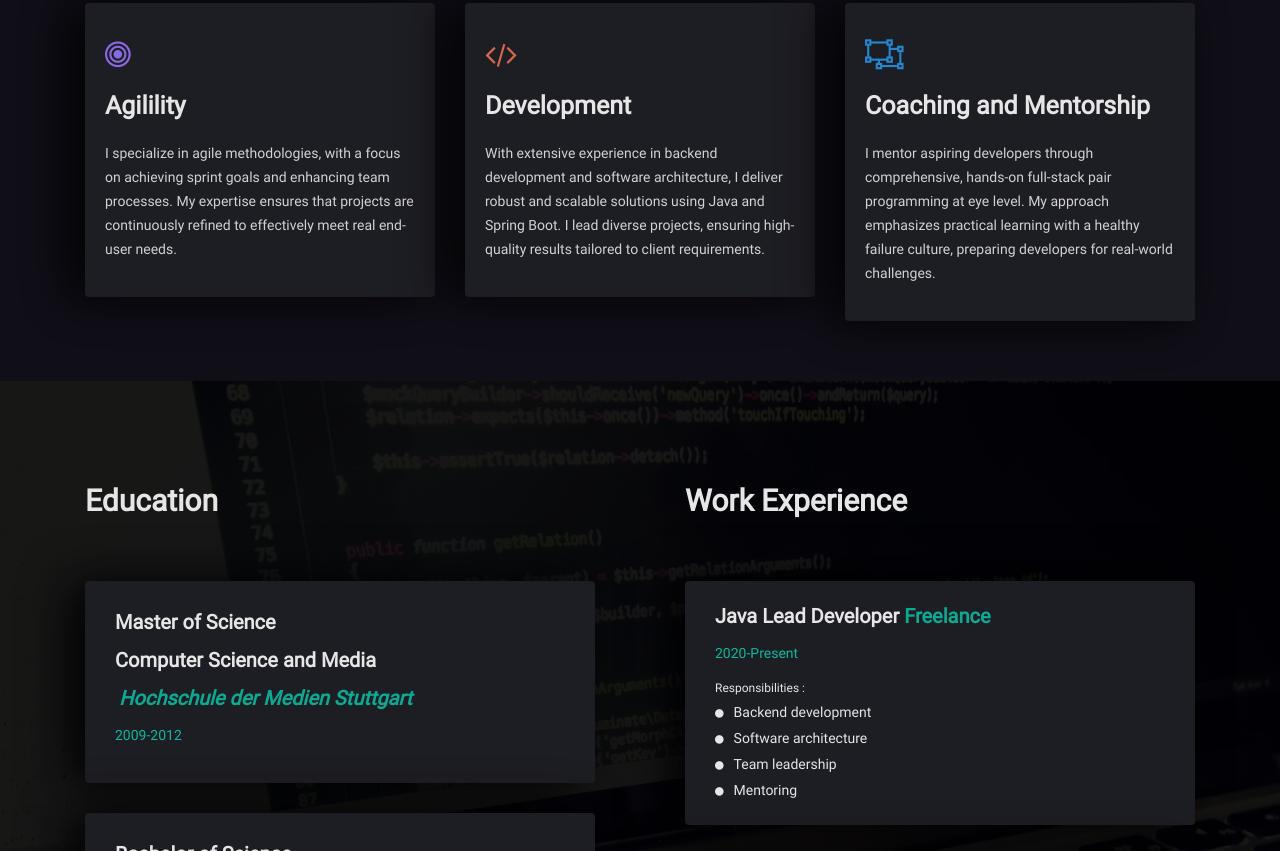
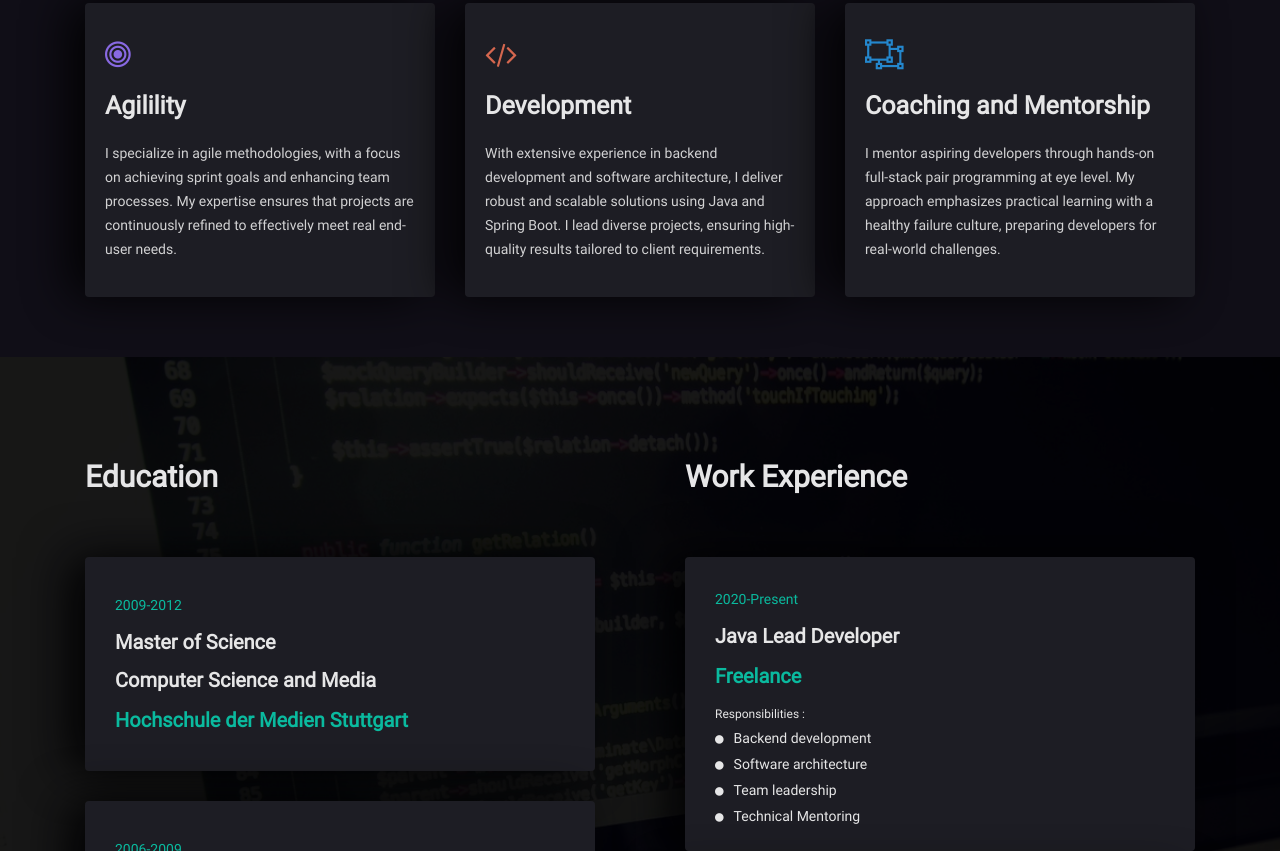
Before and after one commit to matthias-hiemer/profile-website-2024, a plain HTML site: page index.html in a window 1280 px wide. Shown: the part 1949-2800 px from the top of the page. Drawn offline with Linux system fonts and the light colour scheme; some packages are replaced by stand-ins of ours.

Commit message:
change work experience and self description details

```diff
--- a/index.html
+++ b/index.html
@@ -67,7 +67,7 @@
         <div class="container">
             <div class="row">
                 <nav class="navbar navbar-expand-lg mh-nav nav-btn">
-                    <a class="navbar-brand mr-auto mr-lg-0 ml-3 ml-lg-0 my-2 my-lg-0" href="#">
+                    <a class="navbar-brand mr-auto mr-lg-0 ml-3 ml-lg-0 my-2 my-lg-0" href="#mh-home">
                         <img src="assets/images/fedalon_logo.png" width="40" class="img-fluid" alt="logo">
                     </a>
 
@@ -259,8 +259,9 @@
                         <i class="fa fa-object-ungroup sky-color"></i>
                         <h3>Coaching and Mentorship</h3>
                         <p>
-                            I mentor aspiring developers through comprehensive, hands-on full-stack pair programming at eye level.
-                            My approach emphasizes practical learning with a healthy failure culture, preparing developers for real-world challenges.                        </p>
+                            I mentor aspiring developers through hands-on full-stack pair programming at eye level.
+                            My approach emphasizes practical learning with a healthy failure culture, preparing developers for real-world challenges.
+                        </p>
                     </div>
                 </div>
             </div>
@@ -283,18 +284,18 @@
                                 <!-- Education Institutes-->
                                 <div class="mh-education-item dark-bg wow fadeInUp" data-wow-duration="0.8s"
                                     data-wow-delay="0.3s">
+                                    <div class="mh-eduyear">2009-2012</div>
                                     <h4>Master of Science</h4>
                                     <h4>Computer Science and Media</h4>
-                                    <h4><a href="https://www.hdm-stuttgart.de">Hochschule der Medien Stuttgart</a></h4>
-                                    <div class="mh-eduyear">2009-2012</div>
+                                    <h4 class="mh-eduyear">Hochschule der Medien Stuttgart</h4>
                                 </div>
                                 <!-- Education Institutes-->
                                 <div class="mh-education-item dark-bg wow fadeInUp" data-wow-duration="0.8s"
                                     data-wow-delay="0.5s">
+                                    <div class="mh-eduyear">2006-2009</div>
                                     <h4>Bachelor of Science</h4>
                                     <h4>Computer Science and Media</h4>
-                                    <h4><a href="https://www.hdm-stuttgart.de">Hochschule der Medien Stuttgart</a></h4>
-                                    <div class="mh-eduyear">2006-2009</div>
+                                    <h4 class="mh-eduyear">Hochschule der Medien Stuttgart</h4>
                                 </div>
                             </div>
 
@@ -307,21 +308,24 @@
                                 <!-- Work Experience-->
                                 <div class="mh-work-item dark-bg wow fadeInUp" data-wow-duration="0.8s"
                                     data-wow-delay="0.4s">
-                                    <h4>Java Lead Developer <a href="">Freelance</a></h4>
                                     <div class="mh-eduyear">2020-Present</div>
+                                    <h4>Java Lead Developer </h4>
+                                    <h4 class="mh-eduyear">Freelance</h4>
                                     <span>Responsibilities :</span>
                                     <ul class="work-responsibility">
                                         <li><i class="fa fa-circle"></i>Backend development</li>
                                         <li><i class="fa fa-circle"></i>Software architecture</li>
                                         <li><i class="fa fa-circle"></i>Team leadership</li>
-                                        <li><i class="fa fa-circle"></i>Mentoring</li>
+                                        <li><i class="fa fa-circle"></i>Technical Mentoring</li>
                                     </ul>
                                 </div>
                                 <!-- Work Experience-->
                                 <div class="mh-work-item dark-bg wow fadeInUp" data-wow-duration="0.8s"
                                     data-wow-delay="0.6s">
-                                    <h4>Senior Software Architect <a href="">eXXcellent solutions</a></h4>
                                     <div class="mh-eduyear">2018-2020</div>
+                                    <h4>Senior Software Architect</h4>
+                                    <h4 class="mh-eduyear">eXXcellent solutions</h4>
+
                                     <span>Responsibilities :</span>
                                     <ul class="work-responsibility">
                                         <li><i class="fa fa-circle"></i>Software architecture</li>
@@ -332,8 +336,9 @@
                                 <!-- Work Experience-->
                                 <div class="mh-work-item dark-bg wow fadeInUp" data-wow-duration="0.8s"
                                     data-wow-delay="0.7s">
-                                    <h4>Java Software Developer <a href="">Gigatronik (Akkodis)</a></h4>
                                     <div class="mh-eduyear">2012-2017</div>
+                                    <h4>Java Software Developer</h4>
+                                    <h4 class="mh-eduyear">Akka | Akkodis</h4>
                                     <span>Responsibilities :</span>
                                     <ul class="work-responsibility">
                                         <li><i class="fa fa-circle"></i>Fullstack development</li>
@@ -349,89 +354,6 @@
             </div>
         </div>
     </section>
-
-
-
-
-
-    <!--
-        ===================
-           Testimonial
-        ===================
-        -->
-    <!--
-        <section class="mh-testimonial" id="mh-testimonial">
-            <div class="home-v-img">
-                <div class="container">
-                    <div class="row section-separator">
-                        <div class="col-sm-12 section-title wow fadeInUp" data-wow-duration="0.8s" data-wow-delay="0.2s">
-                            <h3>Reviews</h3>
-                        </div>
-                        <div class="col-sm-12 wow fadeInUp" id="mh-client-review" data-wow-duration="0.8s" data-wow-delay="0.3s">
-                            <div class="each-client-item">
-                                <div class="mh-client-item dark-bg black-shadow-1">
-                                    <img src="assets/images/c-1.png" alt="" class="img-fluid">
-                                    <p>What makes him uniquely valuable is his ability to understand the customer's needs and problems, as well the technical challenges due to his own software engineering background in combination with the aforementioned social skills.</p>
-                                    <h4>Anica Eiting</h4>
-                                    <span>Business Manager</span>
-                                </div>
-                            </div>
-                            <div class="each-client-item">
-                                <div class="mh-client-item dark-bg black-shadow-1">
-                                    <img src="assets/images/c-1.png" alt="" class="img-fluid">
-                                    <p>Matthias is a reliable and skilled software developer / project manager. He pays attention to quality, the chemistry in the team and always tries to get the best out of everyone. He leads with empathy and expertise. </p>
-                                    <h4>Steffen Wanner</h4>
-                                    <span>Director of Engineering</span>
-                                </div>
-                            </div>
-
-                            <div class="each-client-item">
-                                <div class="mh-client-item dark-bg black-shadow-1">
-                                    <img src="assets/images/c-1.png" alt="" class="img-fluid">
-                                    <p>Absolute wonderful ! I am completely
-                                    blown away.The very best.I was amazed
-                                    at the quality</p>
-                                    <h4>John Mike</h4>
-                                    <span>CEO, Author.Inc</span>
-                                </div>
-                            </div>
-                            <div class="each-client-item">
-                                <div class="mh-client-item dark-bg black-shadow-1">
-                                    <img src="assets/images/c-1.png" alt="" class="img-fluid">
-                                    <p>Absolute wonderful ! I am completely
-                                    blown away.The very best.I was amazed
-                                    at the quality</p>
-                                    <h4>John Mike</h4>
-                                    <span>CEO, Author.Inc</span>
-                                </div>
-                            </div>
-                            <div class="each-client-item">
-                                <div class="mh-client-item dark-bg black-shadow-1">
-                                    <img src="assets/images/c-1.png" alt="" class="img-fluid">
-                                    <p>Absolute wonderful ! I am completely
-                                    blown away.The very best.I was amazed
-                                    at the quality</p>
-                                    <h4>John Mike</h4>
-                                    <span>CEO, Author.Inc</span>
-                                </div>
-                            </div>
-
-                            <div class="each-client-item">
-                                <div class="mh-client-item dark-bg black-shadow-1">
-                                    <img src="assets/images/c-1.png" alt="" class="img-fluid">
-                                    <p>Absolute wonderful ! I am completely
-                                    blown away.The very best.I was amazed
-                                    at the quality</p>
-                                    <h4>John Mike</h4>
-                                    <span>CEO, Author.Inc</span>
-                                </div>
-                            </div>
-                        </div>
-                    </div>
-                </div>
-            </div>
-        </section>
-        -->
 
     <!--
         ===================
@@ -478,20 +400,6 @@
                                         </div>
                                     </div>
                                 </div>
-                                <!--
-                                <div class="col-sm-12 xs-no-padding">
-                                    <div class="mh-address-footer-item media dark-bg shadow-1 wow fadeInUp"
-                                        data-wow-duration="0.8s" data-wow-delay="0.6s">
-                                        <div class="each-icon">
-                                            <i class="fa fa-phone"></i>
-                                        </div>
-                                        <div class="each-info media-body">
-                                            <h4>Phone</h4>
-                                            <a href="callto: 12345 "> 12345 </a><br>
-                                        </div>
-                                    </div>
-                                </div>
-                                -->
                             </div>
 
                             <div class="col-sm-12 col-md-6 mh-footer-address">
```
Also changed, not shown: assets/images/fedalon_logo_1.png (deleted).
